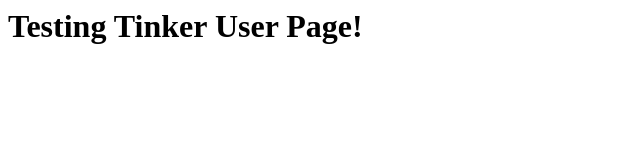
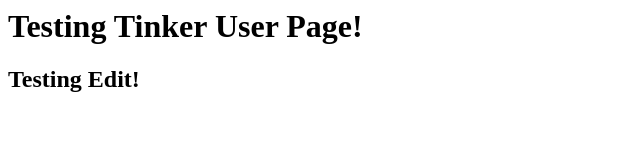
Before and after one commit to jkr408/jkr408.github.io, a plain HTML site: page index.html in a window 1280 px wide. Shown: the whole page, without its empty margins (0-640 px from the left). Drawn offline with Linux system fonts and the light colour scheme.

Commit message:
testing edits

```diff
--- a/index.html
+++ b/index.html
@@ -1 +1,2 @@
 <h1>Testing Tinker User Page!</h1>
+<h2>Testing Edit!</h2>
```
